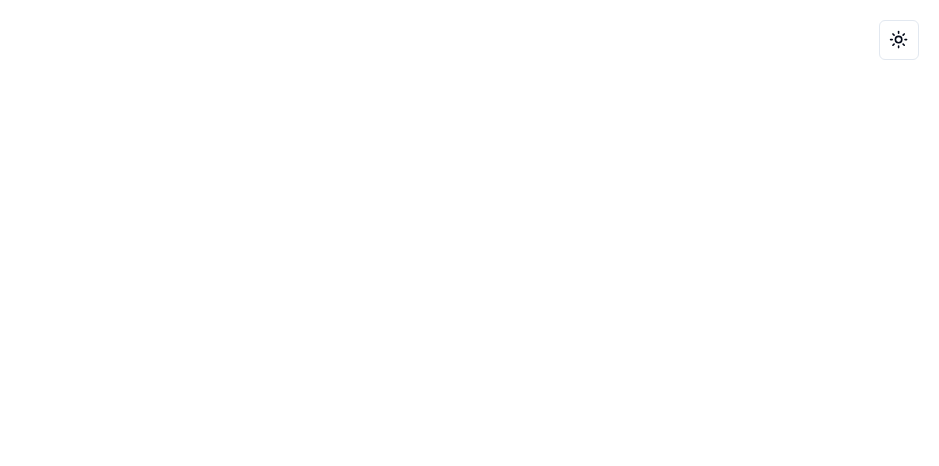
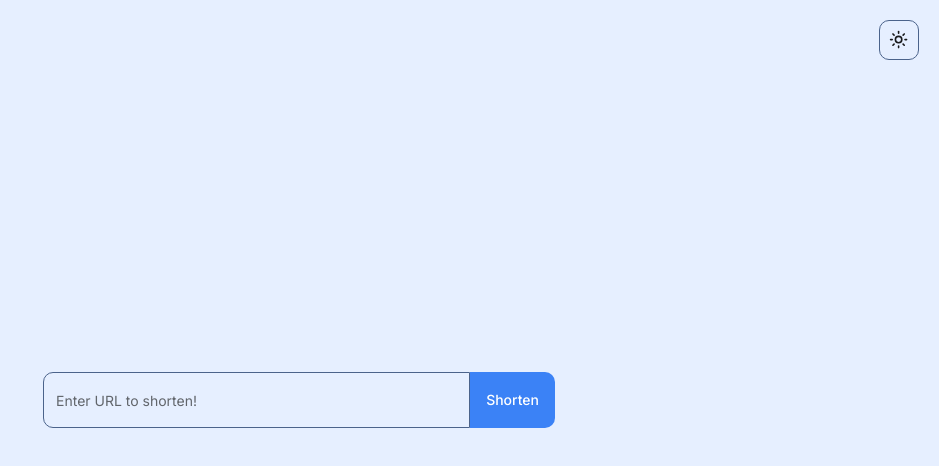
Before and after one commit to PatatjeMC/URL-Shortener, a Next.js app: page / in a window 1280 px wide. Shown: the top 466 px of the page, without its empty margins (341-1280 px from the left). Built offline with nearby package versions, Linux system fonts and the light colour scheme.

Commit message:
Started working on the ui
Started working on a basic homepage by adding some of the required ui elements and positioning them. Also generated a custom shadcn/ui theme using https://zippystarter.com/tools/shadcn-ui-theme-generator

```diff
--- a/app/globals.css
+++ b/app/globals.css
@@ -4,58 +4,48 @@
 
 @layer base {
 	:root {
-    --background: 0 0% 100%;
-    --foreground: 222.2 84% 4.9%;
-    --card: 0 0% 100%;
-    --card-foreground: 222.2 84% 4.9%;
-    --popover: 0 0% 100%;
-    --popover-foreground: 222.2 84% 4.9%;
-    --primary: 222.2 47.4% 11.2%;
-    --primary-foreground: 210 40% 98%;
-    --secondary: 210 40% 96.1%;
-    --secondary-foreground: 222.2 47.4% 11.2%;
-    --muted: 210 40% 96.1%;
-    --muted-foreground: 215.4 16.3% 46.9%;
-    --accent: 210 40% 96.1%;
-    --accent-foreground: 222.2 47.4% 11.2%;
-    --destructive: 0 84.2% 60.2%;
-    --destructive-foreground: 210 40% 98%;
-    --border: 214.3 31.8% 91.4%;
-    --input: 214.3 31.8% 91.4%;
-    --ring: 222.2 84% 4.9%;
-    --radius: 0.5rem;
-    --chart-1: 12 76% 61%;
-    --chart-2: 173 58% 39%;
-    --chart-3: 197 37% 24%;
-    --chart-4: 43 74% 66%;
-    --chart-5: 27 87% 67%;
+		--background: 217.2 100% 95%;
+		--foreground: 217.2 5% 10%;
+		--card: 217.2 50% 90%;
+		--card-foreground: 217.2 5% 15%;
+		--popover: 217.2 100% 95%;
+		--popover-foreground: 217.2 100% 10%;
+		--primary: 217.2 91.2% 59.8%;
+		--primary-foreground: 0 0% 100%;
+		--secondary: 217.2 30% 70%;
+		--secondary-foreground: 0 0% 0%;
+		--muted: 179.2 30% 85%;
+		--muted-foreground: 217.2 5% 40%;
+		--accent: 179.2 30% 80%;
+		--accent-foreground: 217.2 5% 15%;
+		--destructive: 0 100% 42%;
+		--destructive-foreground: 217.2 5% 90%;
+		--border: 217.2 30% 50%;
+		--input: 217.2 30% 42%;
+		--ring: 217.2 91.2% 59.8%;
+		--radius: 0.75rem;
 	}
-
 	.dark {
-    --background: 222.2 84% 4.9%;
-    --foreground: 210 40% 98%;
-    --card: 222.2 84% 4.9%;
-    --card-foreground: 210 40% 98%;
-    --popover: 222.2 84% 4.9%;
-    --popover-foreground: 210 40% 98%;
-    --primary: 210 40% 98%;
-    --primary-foreground: 222.2 47.4% 11.2%;
-    --secondary: 217.2 32.6% 17.5%;
-    --secondary-foreground: 210 40% 98%;
-    --muted: 217.2 32.6% 17.5%;
-    --muted-foreground: 215 20.2% 65.1%;
-    --accent: 217.2 32.6% 17.5%;
-    --accent-foreground: 210 40% 98%;
-    --destructive: 0 62.8% 30.6%;
-    --destructive-foreground: 210 40% 98%;
-    --border: 217.2 32.6% 17.5%;
-    --input: 217.2 32.6% 17.5%;
-    --ring: 212.7 26.8% 83.9%;
-    --chart-1: 220 70% 50%;
-    --chart-2: 160 60% 45%;
-    --chart-3: 30 80% 55%;
-    --chart-4: 280 65% 60%;
-    --chart-5: 340 75% 55%;
+		--background: 217.2 50% 10%;
+		--foreground: 217.2 5% 90%;
+		--card: 217.2 50% 10%;
+		--card-foreground: 217.2 5% 90%;
+		--popover: 217.2 50% 5%;
+		--popover-foreground: 217.2 5% 90%;
+		--primary: 217.2 91.2% 59.8%;
+		--primary-foreground: 0 0% 100%;
+		--secondary: 217.2 30% 20%;
+		--secondary-foreground: 0 0% 100%;
+		--muted: 179.2 30% 25%;
+		--muted-foreground: 217.2 5% 60%;
+		--accent: 179.2 30% 25%;
+		--accent-foreground: 217.2 5% 90%;
+		--destructive: 0 100% 42%;
+		--destructive-foreground: 217.2 5% 90%;
+		--border: 217.2 30% 42%;
+		--input: 217.2 30% 42%;
+		--ring: 217.2 91.2% 59.8%;
+		--radius: 0.75rem;
 	}
 }
 
--- a/app/page.tsx
+++ b/app/page.tsx
@@ -1,3 +1,18 @@
+import { Button } from "@/components/ui/button";
+import { Input } from "@/components/ui/input";
+
 export default function Home() {
-	return <></>;
+	return (
+		<div className="flex justify-center items-center h-screen w-screen">
+			<div className="w-[40%] flex h-14">
+				<Input
+					placeholder="Enter URL to shorten!"
+					className="h-full rounded-r-none"
+				></Input>
+				<Button variant={"default"} className="h-full rounded-l-none">
+					Shorten
+				</Button>
+			</div>
+		</div>
+	);
 }
--- /dev/null
+++ b/components/ui/input.tsx
@@ -0,0 +1,25 @@
+import * as React from "react"
+
+import { cn } from "@/lib/utils"
+
+export interface InputProps
+  extends React.InputHTMLAttributes<HTMLInputElement> {}
+
+const Input = React.forwardRef<HTMLInputElement, InputProps>(
+  ({ className, type, ...props }, ref) => {
+    return (
+      <input
+        type={type}
+        className={cn(
+          "flex h-10 w-full rounded-md border border-input bg-background px-3 py-2 text-sm ring-offset-background file:border-0 file:bg-transparent file:text-sm file:font-medium placeholder:text-muted-foreground focus-visible:outline-none focus-visible:ring-2 focus-visible:ring-ring focus-visible:ring-offset-2 disabled:cursor-not-allowed disabled:opacity-50",
+          className
+        )}
+        ref={ref}
+        {...props}
+      />
+    )
+  }
+)
+Input.displayName = "Input"
+
+export { Input }
```
Lines whose indentation alone changed are shown as unchanged.
